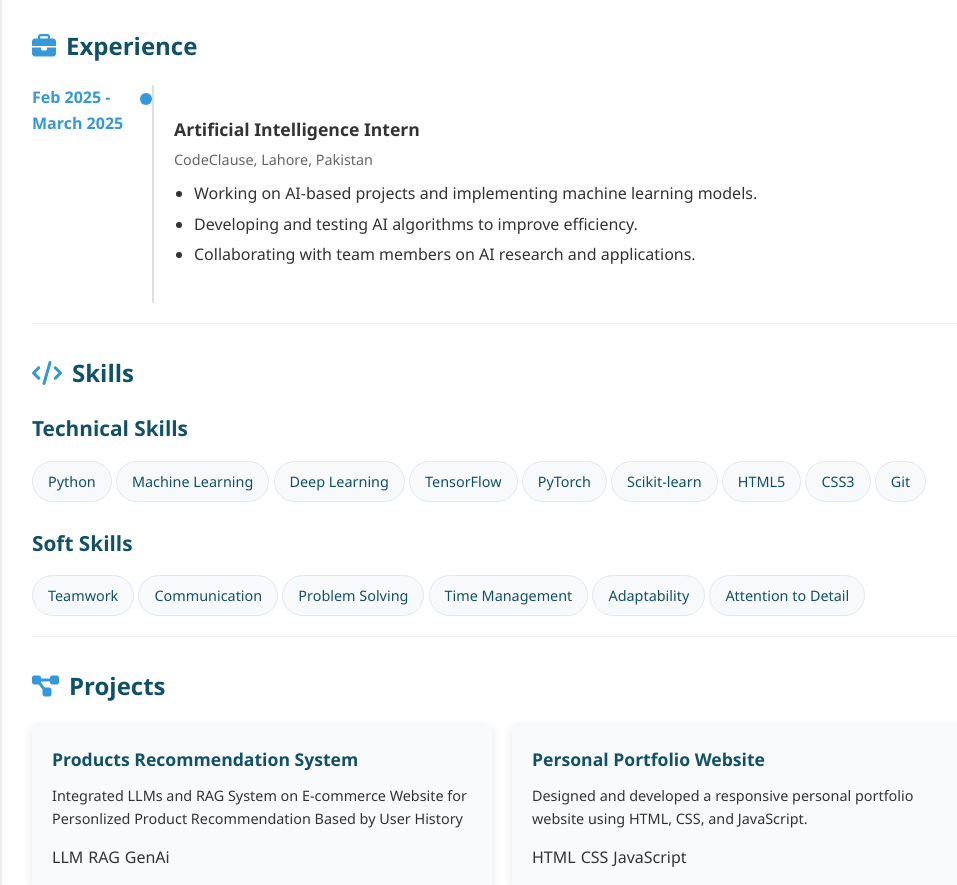
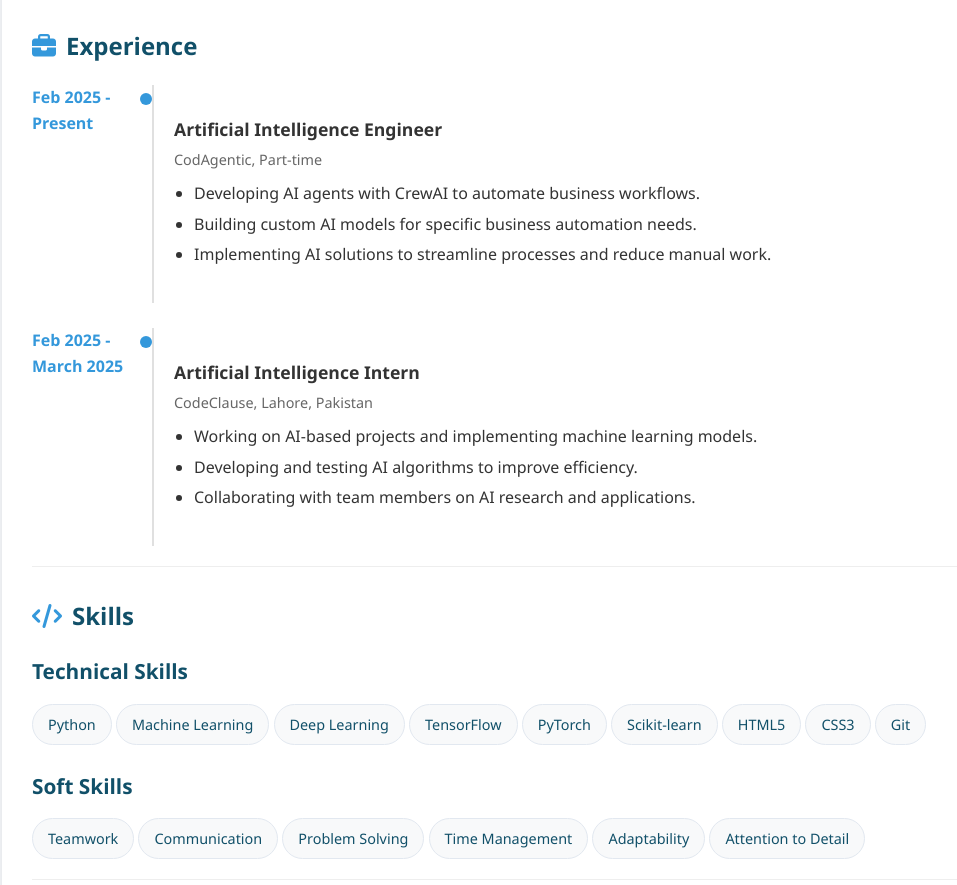
Before and after one commit to Atif1299/Muhammad-Atif-CV, a plain HTML site: page index.html in a window 1280 px wide. Shown: the part 844-1729 px from the top of the page, without its empty margins (138-1095 px from the left). Drawn offline with Linux system fonts and the light colour scheme.

Commit message:
index file updated

```diff
--- a/index.html
+++ b/index.html
@@ -72,6 +72,28 @@
 
         <section class="experience-section">
           <h3><i class="fas fa-briefcase"></i> Experience</h3>
+
+          <div class="timeline-item">
+            <div class="date">Feb 2025 - Present</div>
+            <div class="content">
+              <h4>Artificial Intelligence Engineer</h4>
+              <h5>CodAgentic, Part-time</h5>
+              <ul>
+                <li>
+                  Developing AI agents with CrewAI to automate business
+                  workflows.
+                </li>
+                <li>
+                  Building custom AI models for specific business automation
+                  needs.
+                </li>
+                <li>
+                  Implementing AI solutions to streamline processes and reduce
+                  manual work.
+                </li>
+              </ul>
+            </div>
+          </div>
 
           <div class="timeline-item">
             <div class="date">Feb 2025 - March 2025</div>
```
